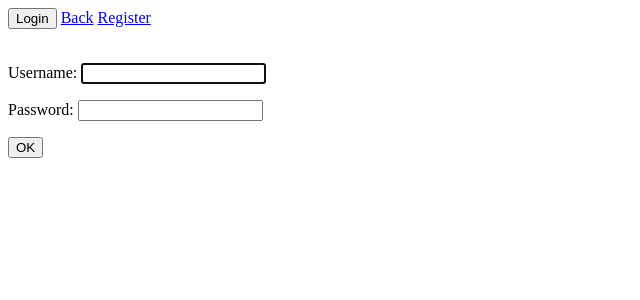
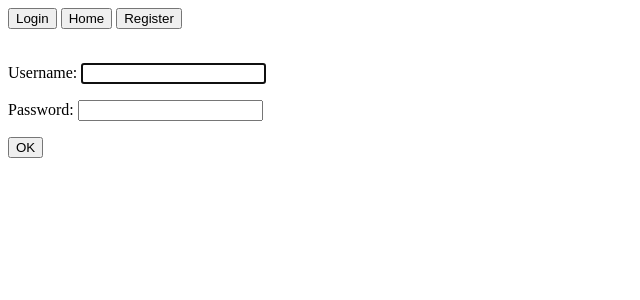
Before and after one commit to yamaz0/django, a Django app: page /login.html in a window 1280 px wide. Shown: the top 300 px of the page, without its empty margins (0-640 px from the left). Run offline with Django 3.2, Linux system fonts and the light colour scheme.

Commit message:
dodanie buttonow zamiast tekstu

```diff
--- a/app/templates/index.html
+++ b/app/templates/index.html
@@ -12,6 +12,7 @@
 {% else %}
 <button name="login" onclick = "onLoginClick()" >Login</button>
 {% endif %}
+<button name="login" onclick = 'window.location.href = "http://localhost:8000"' >Home</button>
 <!--window.location.href = "http://localhost:8000"-->
 {% block content %}
 {% endblock %}
--- a/app/templates/login.html
+++ b/app/templates/login.html
@@ -1,9 +1,9 @@
 {% extends 'index.html' %}
 {% block content %}
 
-<a href="http://localhost:8000/">Back</a>
 
-<a href="http://localhost:8000/register.html">Register</a>
+<button name="login" onclick = 'window.location.href = "http://localhost:8000/register.html"' >Register</button>
+<!--<a href="http://localhost:8000/register.html">Register</a>-->
 </br>
 </br>
 <form id="form" action="" method="post">
--- a/app/templates/modifyBook.html
+++ b/app/templates/modifyBook.html
@@ -1,7 +1,6 @@
 {% extends 'index.html' %}
 {% block content %}
 
-<a href="http://localhost:8000/">Back</a>
 
 <h1>Books modify</h1>
 
--- a/app/templates/register.html
+++ b/app/templates/register.html
@@ -1,6 +1,6 @@
 {% extends 'index.html' %}
 {% block content %}
-<a href="http://localhost:8000/">Home</a>
+
 
 <h1>Register</h1>
 
```
Also changed, not shown: app/templates/listBook.html (+6 -3 lines).
